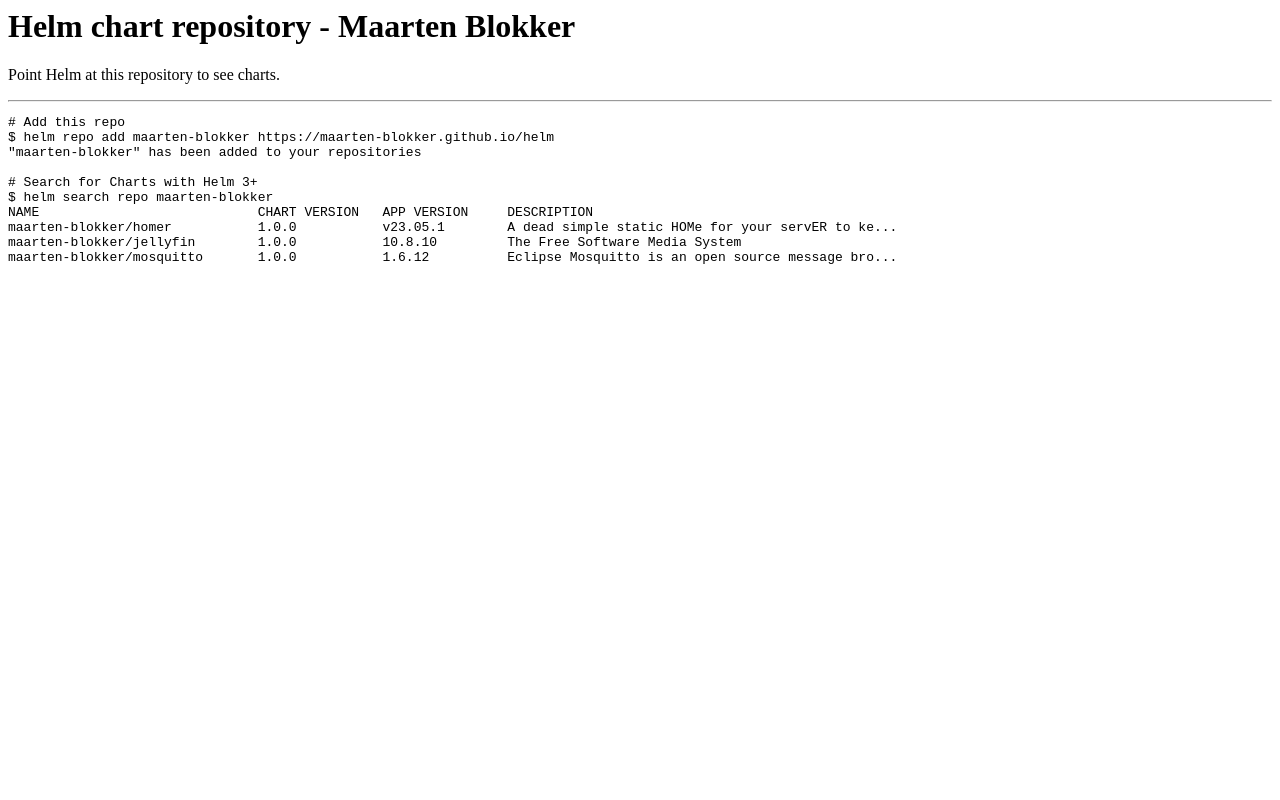
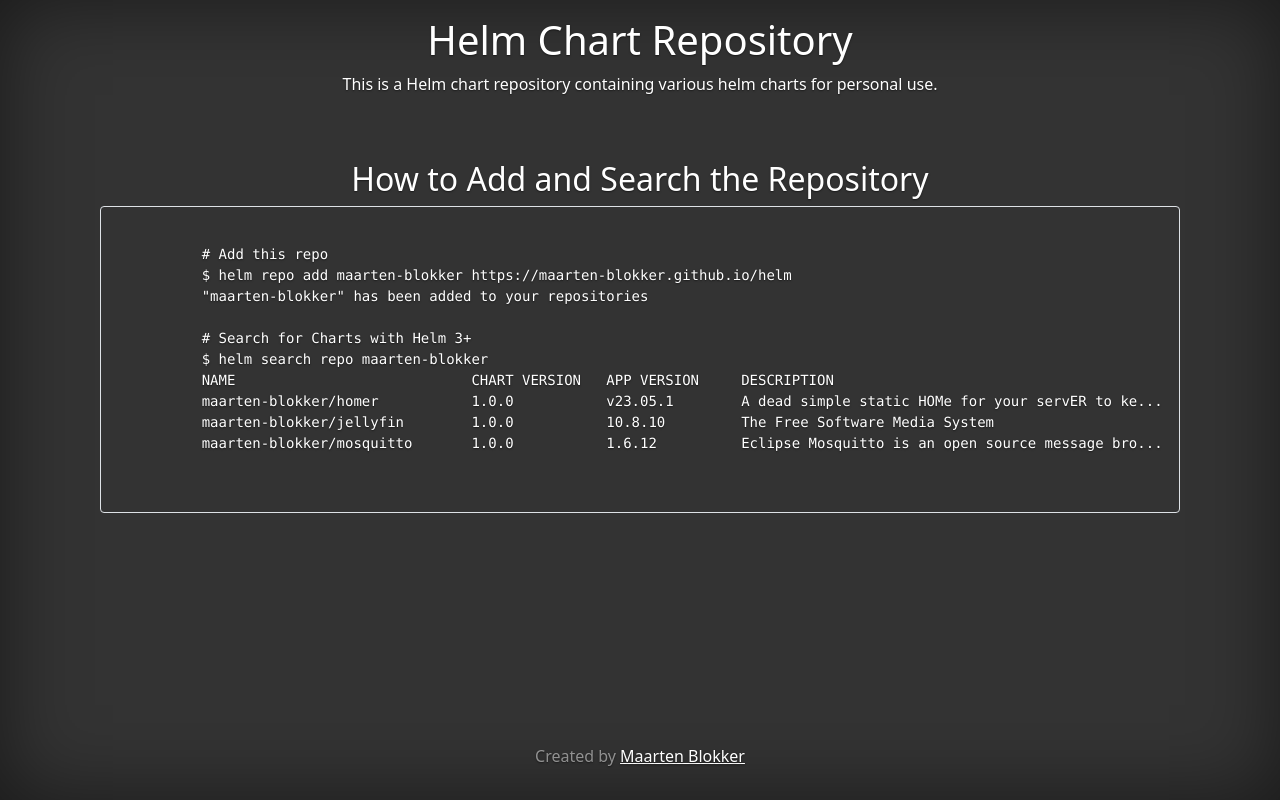
Before and after one commit to maarten-blokker/helm, a plain HTML site: page index.html in a window 1280 px wide. Drawn offline with nearby package versions, Linux system fonts and the light colour scheme.

Commit message:
Make index.html a bit more swanky and use GHA to publish GH pages

```diff
--- a/index.html
+++ b/index.html
@@ -1,14 +1,54 @@
-<html>
+<!DOCTYPE html>
+<html lang="en">
 <head>
-    <title>Helm chart repository - Maarten Blokker</title>
+    <meta charset="UTF-8">
+    <meta name="viewport" content="width=device-width, initial-scale=1.0">
+    <title>Maarten Blokker's Helm Chart Repository</title>
+    <link href="https://cdn.jsdelivr.net/npm/bootstrap@5.1.3/dist/css/bootstrap.min.css" rel="stylesheet">
+
+    <style>
+
+        a,
+        a:focus,
+        a:hover {
+            color: #fff;
+        }
+
+        html,
+        body {
+            height: 100%;
+            background-color: #333;
+        }
+
+        body {
+            display: -ms-flexbox;
+            display: -webkit-box;
+            display: flex;
+            -ms-flex-pack: center;
+            -webkit-box-pack: center;
+            justify-content: center;
+            color: #fff;
+            text-shadow: 0 .05rem .1rem rgba(0, 0, 0, .5);
+            box-shadow: inset 0 0 5rem rgba(0, 0, 0, .5);
+        }
+
+        footer {
+            color: rgba(255, 255, 255, .5);
+        }
+    </style>
 </head>
+
 <body>
-<h1>Helm chart repository - Maarten Blokker</h1>
-<p>Point Helm at this repository to see charts.</p>
+<div class="d-flex h-100 p-3 mx-auto flex-column">
+    <header class="text-center">
+        <h1>Helm Chart Repository</h1>
+        <p>This is a Helm chart repository containing various helm charts for personal use.</p>
+    </header>
 
-<hr>
-
-<pre>
+    <section class="mt-5">
+        <h2 class="text-center">How to Add and Search the Repository</h2>
+        <pre class="border rounded p-3 ">
+        <code>
           # Add this repo
           $ helm repo add maarten-blokker https://maarten-blokker.github.io/helm
           "maarten-blokker" has been added to your repositories
@@ -19,6 +59,15 @@ NAME                            CHART VERSION   APP VERSION     DESCRIPTION
           maarten-blokker/homer           1.0.0           v23.05.1        A dead simple static HOMe for your servER to ke...
           maarten-blokker/jellyfin        1.0.0           10.8.10         The Free Software Media System
           maarten-blokker/mosquitto       1.0.0           1.6.12          Eclipse Mosquitto is an open source message bro...
+        </code>
       </pre>
+    </section>
+
+    <footer class="text-center mt-auto">
+        <div class="inner">
+            <p>Created by <a href="https://blokker-it.consulting/">Maarten Blokker</a>
+        </div>
+    </footer>
+</div>
 </body>
 </html>
```
Also changed, not shown: 1 other file. Lines whose indentation alone changed are shown as unchanged.
